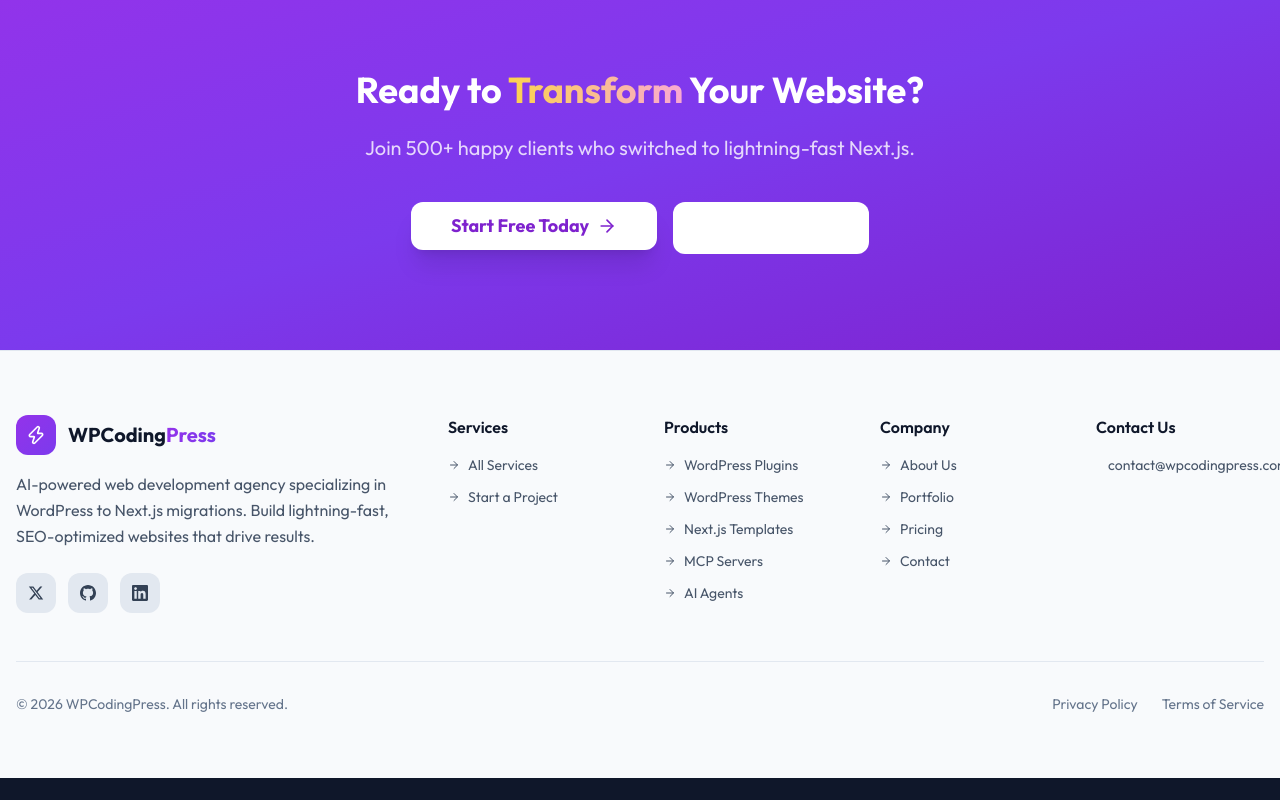
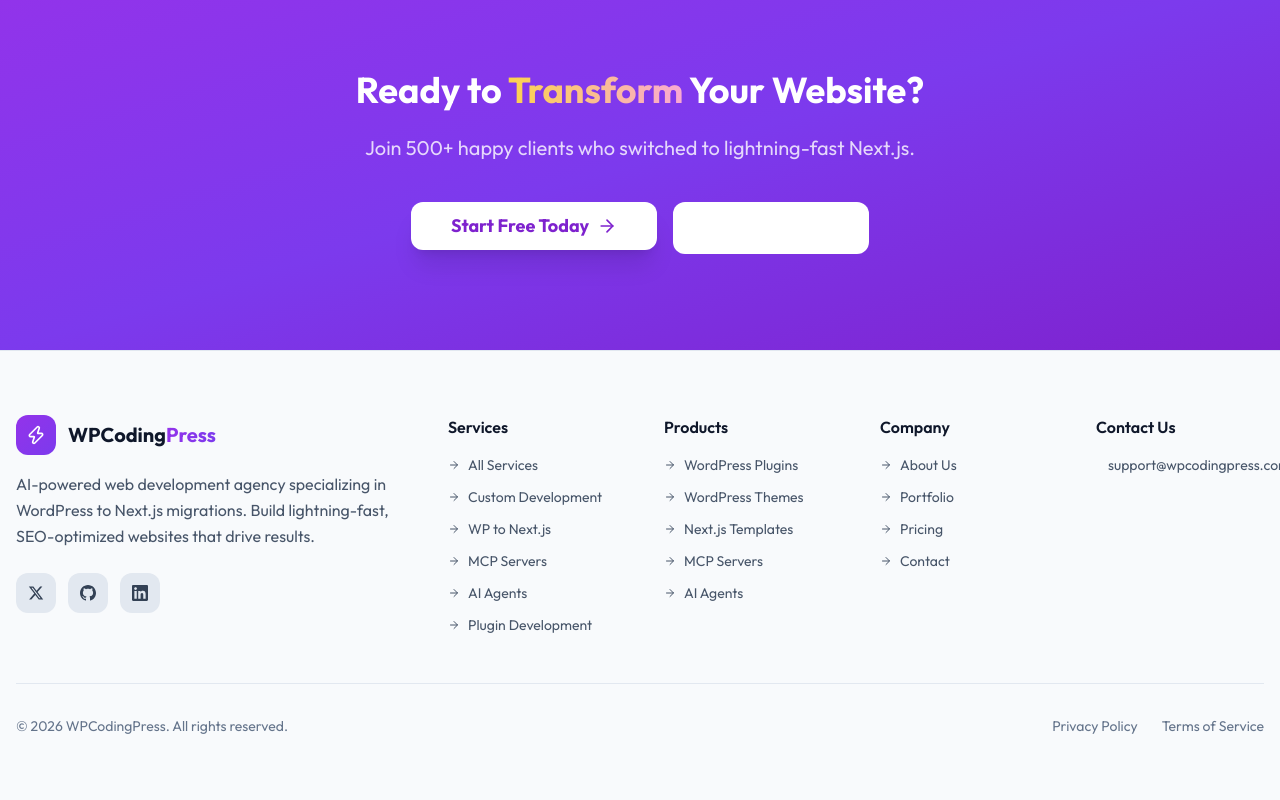
Before and after one commit to wpcodingpress/WPCodingPress, a Next.js app: page / in a window 1280 px wide. Shown: the part 10643-11443 px from the top of the page. Before the commit the page ends 11421 px from the top, so only its background shows below. Built offline with nearby package versions, Linux system fonts and the light colour scheme; no server answers; the database is empty.

Commit message:
Update email to support@, fix contact page, remove phone numbers

```diff
--- a/app/(public)/contact/page.tsx
+++ b/app/(public)/contact/page.tsx
@@ -107,23 +107,23 @@ export default function ContactPage() {
     {
       icon: Mail,
       title: "Email Us",
-      value: "contact@wpcodingpress.com",
-      href: "mailto:contact@wpcodingpress.com",
+      value: "support@wpcodingpress.com",
+      href: "mailto:support@wpcodingpress.com",
       color: "from-blue-500 to-cyan-500"
     },
     {
-      icon: MapPin,
-      title: "Visit Us",
-      value: "78 Naya Paltan, Shanjari Tower, Dhaka",
-      href: "#",
+      icon: Clock,
+      title: "Support Hours",
+      value: "24/7 Available",
+      href: "mailto:support@wpcodingpress.com",
       color: "from-purple-500 to-pink-500"
     },
     {
-      icon: Clock,
-      title: "Working Hours",
-      value: "Mon - Sat: 9AM - 8PM (BST)",
+      icon: Headphones,
+      title: "Priority Support",
+      value: "Instant Response",
       href: "#",
-      color: "from-orange-500 to-amber-500"
+      color: "from-green-500 to-emerald-500"
     }
   ]
 
--- a/app/admin/custom-orders/page.tsx
+++ b/app/admin/custom-orders/page.tsx
@@ -615,7 +615,7 @@ export default function AdminCustomOrdersPage() {
       <div class="footer-title">Thank You for Your Business! 🚀</div>
       <div class="footer-subtitle">We appreciate your trust in WPCodingPress</div>
       <div class="footer-contact">
-        📧 contact@wpcodingpress.com | 🌐 wpcodingpress.com
+        📧 support@wpcodingpress.com | 🌐 wpcodingpress.com
       </div>
     </div>
   </div>
--- a/app/admin/invoices/page.tsx
+++ b/app/admin/invoices/page.tsx
@@ -483,7 +483,7 @@ export default function AdminInvoicesPage() {
       <div class="footer-title">Thank You for Your Business! 🚀</div>
       <div class="footer-subtitle">We appreciate your trust in WPCodingPress</div>
       <div class="footer-contact">
-        📧 contact@wpcodingpress.com | 🌐 wpcodingpress.com
+        📧 support@wpcodingpress.com | 🌐 wpcodingpress.com
       </div>
     </div>
   </div>
--- a/app/api/chat/route.ts
+++ b/app/api/chat/route.ts
@@ -9,7 +9,7 @@ const responses: Record<string, string> = {
 
   "get started": `Getting started is easy!\n\n1️⃣ **Sign Up** - Create your free account\n2️⃣ **Choose a Plan** - Start free or upgrade anytime\n3️⃣ **Connect Your Site** - Link your existing website\n4️⃣ **Launch** - Go live in minutes!\n\nReady to begin? Visit our pricing page!`,
 
-  support: `We're here to help!\n\n📧 Email: contact@wpcodingpress.com\n📱 Phone: +880 1943 429727\n💬 Live Chat: Available 24/7\n\nOur typical response time is under 2 hours!`,
+  support: `We're here to help!\n\n📧 Email: support@wpcodingpress.com\n💬 Live Chat: Available 24/7\n\nOur typical response time is under 2 hours!`,
 
   default: `Thanks for reaching out! I'm here to help with:\n\n• Questions about our services\n• Pricing and plans\n• Technical support\n• Getting started guide\n\nWhat would you like to know more about?`,
 }
--- a/app/api/custom-orders/[id]/send-receipt/route.ts
+++ b/app/api/custom-orders/[id]/send-receipt/route.ts
@@ -129,7 +129,7 @@ export async function POST(request: Request, { params }: Params) {
 
       <div style="text-align: center; color: #64748b; font-size: 14px; margin-top: 30px;">
         <p>Thank you for choosing WPCodingPress!</p>
-        <p>For any queries, contact: contact@wpcodingpress.com</p>
+        <p>For any queries, contact: support@wpcodingpress.com</p>
       </div>
     </div>
   </body>
--- a/app/dashboard/invoices/page.tsx
+++ b/app/dashboard/invoices/page.tsx
@@ -425,7 +425,7 @@ export default function ClientInvoicesPage() {
       <div class="footer-title">Thank You for Your Business! 🚀</div>
       <div class="footer-subtitle">We appreciate your trust in WPCodingPress</div>
       <div class="footer-contact">
-        📧 contact@wpcodingpress.com | 🌐 wpcodingpress.com
+        📧 support@wpcodingpress.com | 🌐 wpcodingpress.com
       </div>
     </div>
   </div>
--- a/components/floating-buttons.tsx
+++ b/components/floating-buttons.tsx
@@ -134,7 +134,7 @@ export function AIChatWidget() {
       const errorMessage: Message = {
         id: (Date.now() + 1).toString(),
         role: "assistant",
-        content: "I'm having trouble connecting right now. Please try again or contact us directly at contact@wpcodingpress.com",
+        content: "I'm having trouble connecting right now. Please try again or contact us directly at support@wpcodingpress.com",
         timestamp: new Date(),
       }
       setMessages((prev) => [...prev, errorMessage])
--- a/components/layout/footer.tsx
+++ b/components/layout/footer.tsx
@@ -6,7 +6,11 @@ import { Zap, Mail, ArrowRight } from "lucide-react"
 const footerLinks = {
   services: [
     { href: "/services", label: "All Services" },
-    { href: "/order", label: "Start a Project" },
+    { href: "/services#custom", label: "Custom Development" },
+    { href: "/services#migration", label: "WP to Next.js" },
+    { href: "/services#mcp", label: "MCP Servers" },
+    { href: "/services#ai", label: "AI Agents" },
+    { href: "/services#plugin", label: "Plugin Development" },
   ],
   products: [
     { href: "/products/plugins", label: "WordPress Plugins" },
@@ -115,8 +119,8 @@ export function Footer() {
             <ul className="space-y-3">
               <li className="flex items-start gap-3">
                 <Mail className="h-4 w-4 text-purple-600 mt-0.5" />
-                <a href="mailto:contact@wpcodingpress.com" className="text-sm text-slate-600 hover:text-purple-600 transition-colors">
-                  contact@wpcodingpress.com
+                <a href="mailto:support@wpcodingpress.com" className="text-sm text-slate-600 hover:text-purple-600 transition-colors">
+                  support@wpcodingpress.com
                 </a>
               </li>
             </ul>
```
